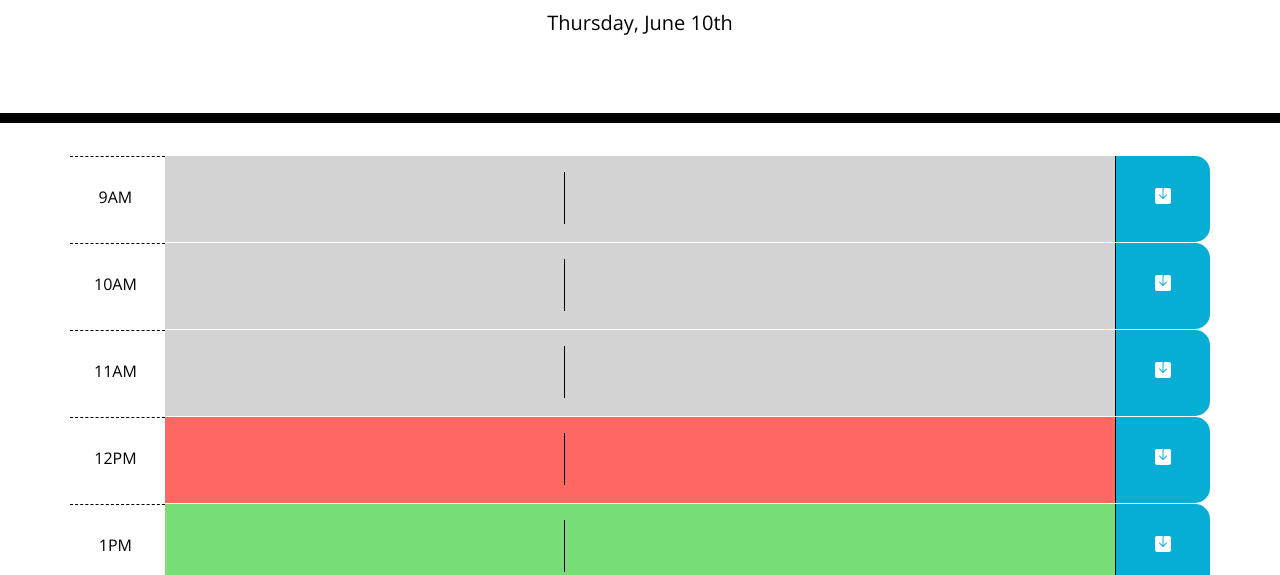
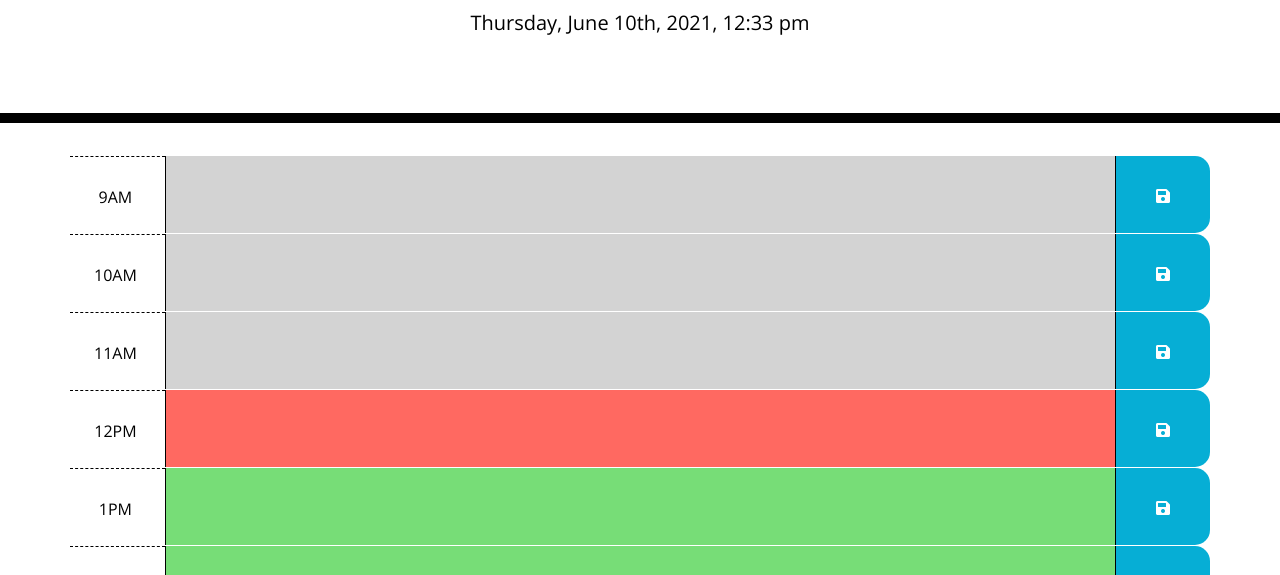
Before and after one commit to DN-Vanguard/Work-day-planner, a plain HTML site: page index.html in a window 1280 px wide. Shown: the part 181-756 px from the top of the page. Drawn offline with nearby package versions, Linux system fonts and the light colour scheme.

Commit message:
readme.md was updated and other files were cleaned and comments were added.

```diff
--- a/assets/css/style.css
+++ b/assets/css/style.css
@@ -60,7 +60,21 @@ textarea {
   color: white;
 }
 
-.saveBtn i:hover {
+/* icon was too small to always hover, so I made the whole btn a hover state rather than just the icon */
+.saveBtn:hover i {
   font-size: 20px;
   transition: all 0.3s ease-in-out;
 }
+
+/* I tried changing the textarea styling but it would not match with mockup so this class is added specifically to match mockup and align2center */
+.mockupMatch {
+  position: absolute;
+  top: 0px;
+  left: 0px;
+  height: 100%;
+  width: 100%;
+}
+
+.align2Center {
+  padding-bottom: 12px;
+}
--- a/assets/js/script.js
+++ b/assets/js/script.js
@@ -3,7 +3,7 @@ var currentDayEl = $("#currentDay");
 var tableEl = $("#table");
 var currentHour = moment().format("HH");
 
-currentDayEl.text(moment().format("dddd, MMMM Do"));
+currentDayEl.text(moment().format("dddd, MMMM Do, YYYY, H:mm a"));
 // display date
 
 function spreadsheet() {
@@ -28,16 +28,16 @@ function spreadsheet() {
             `
         <div class = "row">
 
-            <div class = "col-1 hour">
+            <div class = "col-1 hour align2Center">
                 ${hour}${amORpm}
             </div>
 
             <div class = "col-10" data-hours24 = "${hours24}" id = "clock${hours24}">
-                <textarea id = "userInput${hours24}"></textarea>
+                <textarea class = "mockupMatch" id = "userInput${hours24}"></textarea>
             </div>
 
             <div class = "col-1 saveBtn" data-saveBtn = "${hours24}">
-                <i class = "bi-save-fill" data-saveBtn = "${hours24}"></i>
+                <i class = "fas fa-save align2Center" data-saveBtn = "${hours24}"></i>
             </div>
 
         </div>
@@ -55,7 +55,7 @@ function spreadsheet() {
         };
 
         colorRows(hourValue, clockEl);
-        // call colorRows function after "spreadsheet" function is finished
+        // loop the colorRows function
     };
 };
 
@@ -74,7 +74,7 @@ function colorRows(calendarHour, element) {
 
 var saveBtnEl = $(".saveBtn");
 
-saveBtnEl.click(function saveInputs(event) {
+saveBtnEl.click(function saveUserInput(event) {
 // clicking save icon to save corresponding user input
     var target = event.target.getAttribute("data-saveBtn");
     var x = "userInput" + target;
```
Also changed, not shown: index.html (+0 -1 lines), 05-third-party-apis-homework-demo.gif (deleted), assets/images/planner.png (added), assets/images/workSchedule.png (added), 2 other files.
